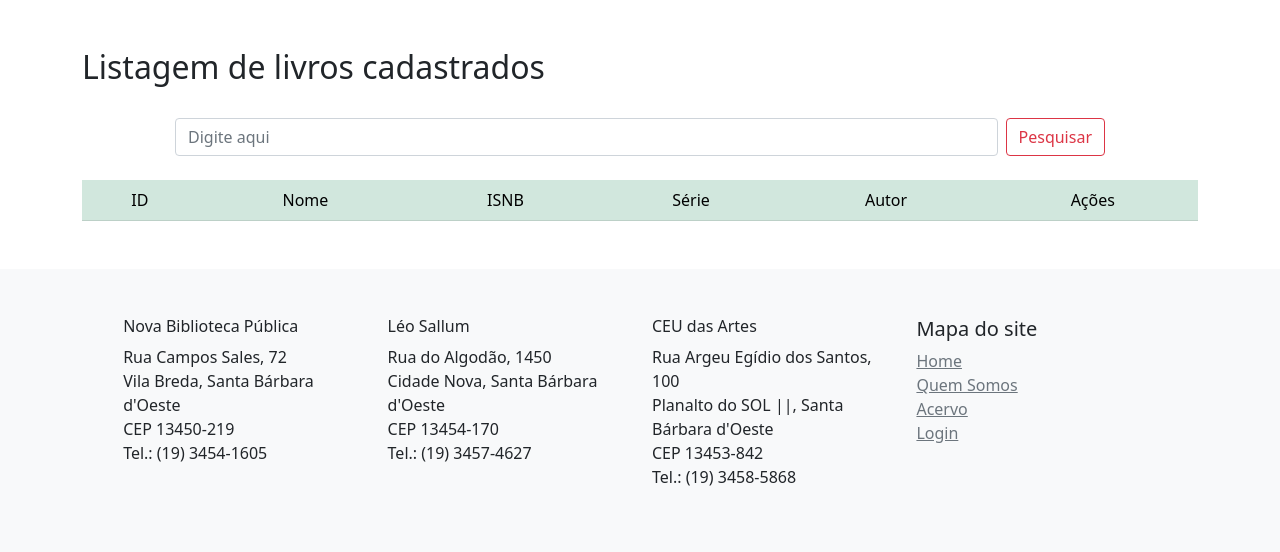
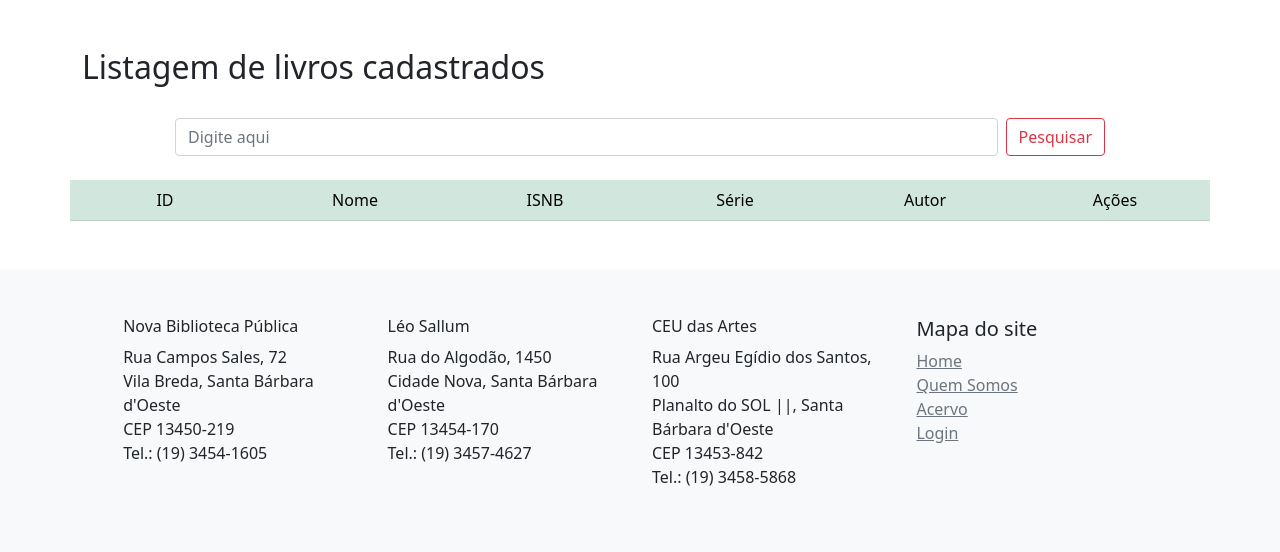
Before and after one commit to MoreiraJulia/projeto-biblioteca, a PHP site: page /funcionario/listagem-livros.php in a window 1280 px wide. Shown: the part 85-637 px from the top of the page. Run offline with PHP 8.4, Linux system fonts and the light colour scheme; the visitor is signed in with stand-in values (Sample User, id 1); data that the repository does not hold is empty; some libraries are stand-ins or nearby versions.

Commit message:
Atualizações nas pastas paginas e funcionario

```diff
--- a/funcionario/listagem-livros.php
+++ b/funcionario/listagem-livros.php
@@ -36,13 +36,13 @@ $listagemDeLivros = mysqli_query($conexao , $sqlBusca);
     ?>
 
         <table class="table mt-4 text-center">
-            <tr class="table-success">
-                <td>ID</td>
-                <td>Nome</td>
-                <td>ISNB</td>
-                <td>Série</td>
-                <td>Autor</td>
-                <td>Ações</td>
+            <tr class="row table-success">
+                <td class="col-2">ID</td>
+                <td class="col-2">Nome</td>
+                <td class="col-2">ISNB</td>
+                <td class="col-2">Série</td>
+                <td class="col-2">Autor</td>
+                <td class="col-2">Ações</td>
             </tr>
 
             <?php
@@ -53,19 +53,17 @@ $listagemDeLivros = mysqli_query($conexao , $sqlBusca);
                     $resultado_livro = mysqli_query($conexao, $result_livro);
                     while($row_livro = mysqli_fetch_assoc($resultado_livro)){
                         // echo "ID: " . $row_livro['nome_livro'] . "<br>";
-                        echo "<tr>";
-                        echo "<td>{$row_livro['id']}</td>";
-                        echo "<td>{$row_livro['nome_livro']}</td>";
-                        echo "<td>{$row_livro['isbn']}</td>";
-                        echo "<td>{$row_livro['serie']}</td>";
-                        echo "<td>{$row_livro['nome_autor']}</td>";
-                        echo "<td><a class='btn btn-warning' href='formulario-alterar-livros.php?id_livro={$row_livro['id']}'><i class='bi bi-pencil-square'></i></a> | ";
+                        echo "<tr class='row'>";
+                        echo "<td class='col-2'>{$row_livro['id']}</td>";
+                        echo "<td class='col-2'>{$row_livro['nome_livro']}</td>";
+                        echo "<td class='col-2'>{$row_livro['isbn']}</td>";
+                        echo "<td class='col-2'>{$row_livro['serie']}</td>";
+                        echo "<td class='col-2'>{$row_livro['nome_autor']}</td>";
+                        echo "<td class='col-2'><a class='btn btn-warning' href='formulario-alterar-livros.php?id_livro={$row_livro['id']}'><i class='bi bi-pencil-square'></i></a> | ";
                         echo "<a class='btn btn-danger' href='livros-excluir.php?id_livro={$row_livro['id']}'><i class='bi bi-x-square'></i></a></td>";
                         echo "</tr>";
-
                     }
                 }
-
         ?>
 
         </table>
```
Also changed, not shown: funcionario/formulario-alterar-livros.php (+11 -6 lines), funcionario/reserva-emprestimo.php (+7 -2 lines), funcionario/usuarios-visualizar.php (+7 -2 lines), paginas/quemsomos.php (+4 -4 lines).
